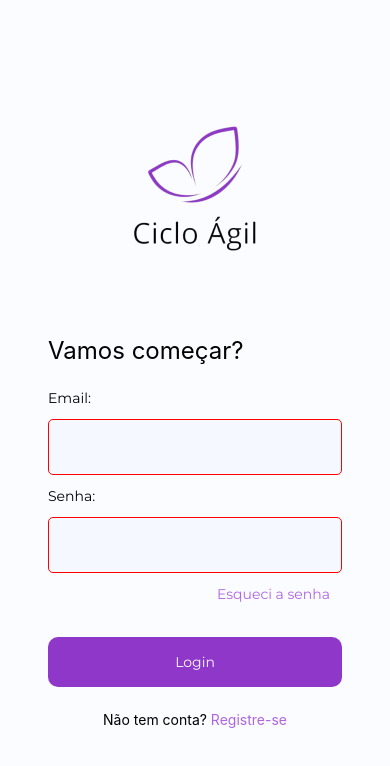
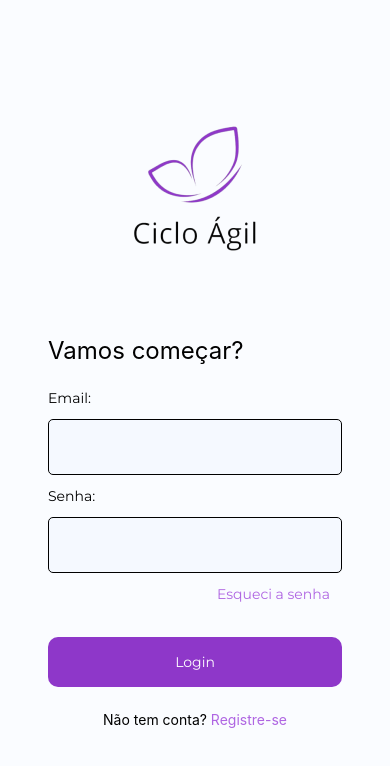
Before and after one commit to PipocaAgil-Grupo-Bordo/ciclo-agil-mobile, a React Native app: screen /Login in a window 390 px wide. Shown: the top 766 px of the page. Built offline with nearby package versions, Linux system fonts and the light colour scheme; no server answers.

Commit message:
style: Fix border starting up as red

```diff
--- a/src/components/Input/style.tsx
+++ b/src/components/Input/style.tsx
@@ -1,12 +1,12 @@
 import { FieldErrors } from 'react-hook-form';
 import styled from 'styled-components/native';
 
-export const LoginInput = styled.TextInput<{ errors?: FieldErrors; name: String }>`
+export const LoginInput = styled.TextInput<{ errors?: FieldErrors; name: string }>`
   background-color: #f5f9ff;
   border-radius: 5px;
   height: 56px;
   margin: 12px 0px;
-  border: ${(props) => (props.errors ? '#FF0000' : '')};
+  border: ${(props) => (props.errors && props.errors[props.name] ? '#FF0000' : '')};
 `;
 
 export const ErrorMessage = styled.Text`
--- a/src/pages/Login/SigninForm/index.tsx
+++ b/src/pages/Login/SigninForm/index.tsx
@@ -37,6 +37,7 @@ const SigninForm: React.FC = () => {
         const invalidCredentials = error.response?.status === 401;
 
         if (invalidCredentials) {
+          setError('email', { type: 'manual', message: '' });
           setError('password', { type: 'manual', message: 'E-mail ou Senha Incorretos.' });
         } else {
           Alert.alert('Algo deu errado, tente novamente!')
```
